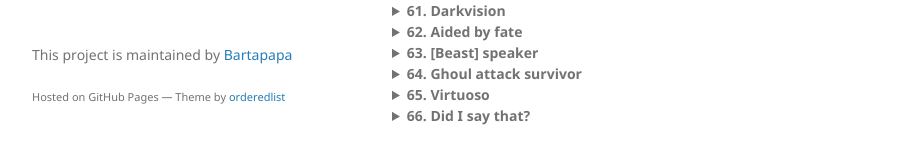
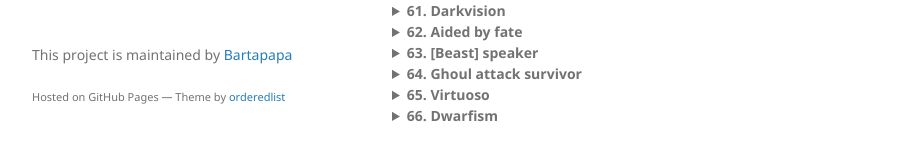
Before and after one commit to Bartapapa/legend, a Jekyll site: the page built from docs/pages/traits.md, in a window 1280 px wide and 1339 px high. Shown: the part 1163-1327 px from the top of the window, without its empty margins (178-1096 px from the left). Built offline with Jekyll 4.4.1, drawn with Linux system fonts in a browser that asks for light colours; some of the changed lines change nothing that is shown.

Commit message:
Update traits.md

```diff
--- a/docs/pages/traits.md
+++ b/docs/pages/traits.md
@@ -31,22 +31,32 @@
 <details markdown="1">
 <summary><b>13. Elf</b></summary>
 Whenever you're dirtied, humiliated, or otherwise shown in a less-than-ideal light, you take a Wound. These Wounds don't heal until you've taken care of where it comes from (cleaning up, regaining your pride, etc).
+
 All attributes +2.
 </details>
 
 <details markdown="1">
 <summary><b>14. Gnome</b></summary>
+You can't wield medium or heavy melee weapons, or mechanical ranged weapons. When you sleep, you can ask the GM, "If I do X, will Y happen?". The GM can truthfully answer by Yes, No or Maybe.
+
 Wit or Lore +1, Might -1.
 </details>
 
 <details markdown="1">
 <summary><b>15. Beastman</b></summary>
 You're an orc (pigman), a goblin (ratman) or a gnoll (dogman).
+
+Scars you acquire give you either +1 Armor (if Inventory) or +1 HP (if Mind).
+
 Might or Grace +1, Lore -2.
 </details>
 
 <details markdown="1">
 <summary><b>16. Automaton</b></summary>
+You have an attribute called PURPOSE (all caps is non-optional). It is always equal to your highest attribute. State your purpose in three words (for example, DEFEND-THIS-AREA, MUST-PROTECT-GEORGE, SLAY-ALL-MUTANTS, etc). Whenever you are in a situation where you're doing your purpose, roll PURPOSE instead of the normal attribute.
+State also something that doesn't compute, in one word (for example, LOVE, WAR or TAXES). Whenever you're confronted with what you can't compute, either fall to 0 HP or shut down and reboot after a minute.
+Someone with the appropriate tools can reprogram you while you're sleeping. They choose your new purpose. You choose what doesn't compute.
+
 Lore -1.
 </details>
 
@@ -268,8 +278,8 @@
 </details>
 
 <details markdown="1">
-<summary><b>66. Did I say that?</b></summary>
-Once per day, you can rewind the last words your character said, if the result isn't to your liking.
+<summary><b>66. Dwarfism</b></summary>
+You're a small individual. You can't wield medium or heavy weapons, or mechanical ranged weapons. You have a boon on any non-combat roll where your size would be advantageous.
 
-+1 Wit.
+Bonus item: Footstool (reach those high places)
 </details>
```
